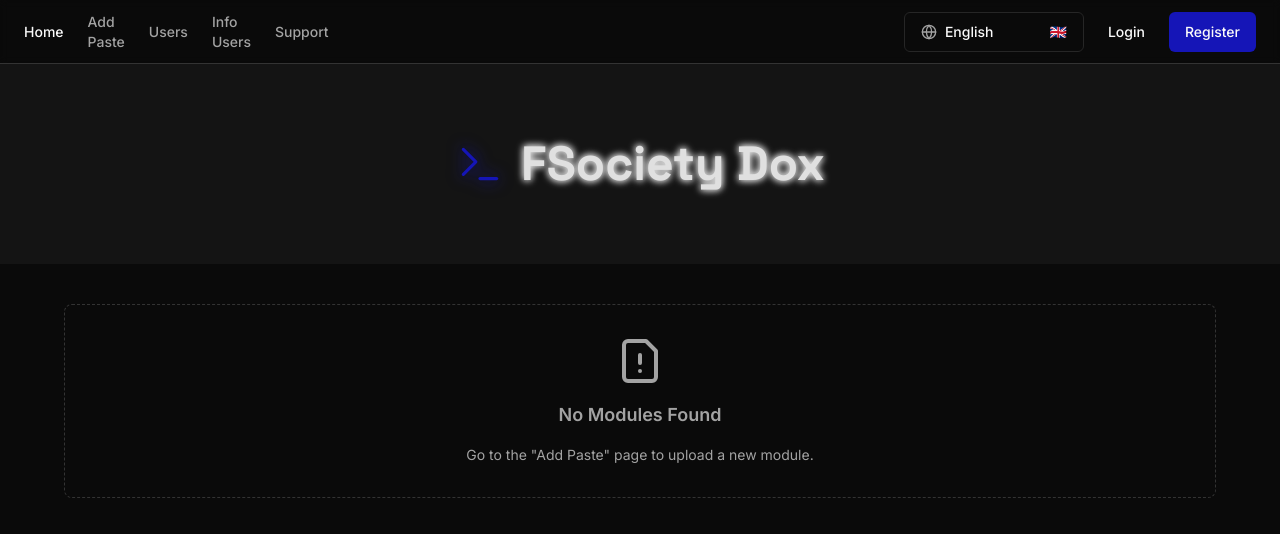
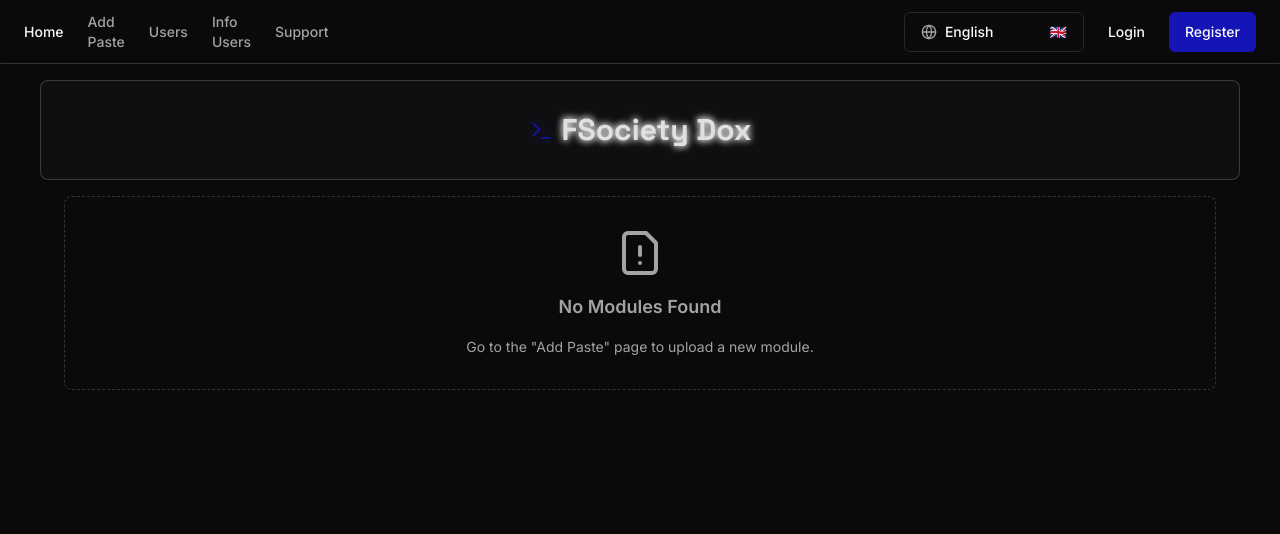
Before and after one commit to Alee-exe05/FsocietyDox, a Next.js app: page / in a window 1280 px wide. Shown: the top 534 px of the page. Built offline with nearby package versions, Linux system fonts and the light colour scheme.

Commit message:
attorno a questo riesci a fare un quadrato di un grigio normale

```diff
--- a/src/app/components/layout/hero.tsx
+++ b/src/app/components/layout/hero.tsx
@@ -1,11 +1,14 @@
+import { Card } from "@/components/ui/card";
+
 export function Hero() {
   return (
-    <div className="relative h-[200px] w-full flex items-center justify-center text-white overflow-hidden bg-card">
-      <div className="z-20 flex items-center gap-4 text-primary-foreground">
+    <div className="p-4 md:px-10">
+      <Card className="relative h-[100px] w-full flex items-center justify-center text-white overflow-hidden bg-card/50 border-muted-foreground/30">
+        <div className="z-20 flex items-center gap-2 text-primary-foreground">
           <svg
             xmlns="http://www.w3.org/2000/svg"
-          width="50"
-          height="50"
+            width="25"
+            height="25"
             viewBox="0 0 24 24"
             fill="none"
             stroke="currentColor"
@@ -17,8 +20,9 @@ export function Hero() {
             <path d="M4 17l6-6-6-6"/>
             <line x1="12" y1="19" x2="20" y2="19"/>
           </svg>
-        <span className="font-headline text-5xl font-bold animate-glitter">FSociety Dox</span>
+          <span className="font-headline text-3xl font-bold animate-glitter">FSociety Dox</span>
         </div>
+      </Card>
     </div>
   );
 }
--- a/src/app/page.tsx
+++ b/src/app/page.tsx
@@ -13,7 +13,7 @@ export default function Home() {
       <AppHeader />
       <main className="flex-1">
         <Hero />
-        <div className="p-4 md:p-10 space-y-8">
+        <div className="px-4 md:px-10 pb-4 md:pb-10 space-y-8">
             <ModulesTable />
         </div>
       </main>
```
Lines whose indentation alone changed are shown as unchanged.
